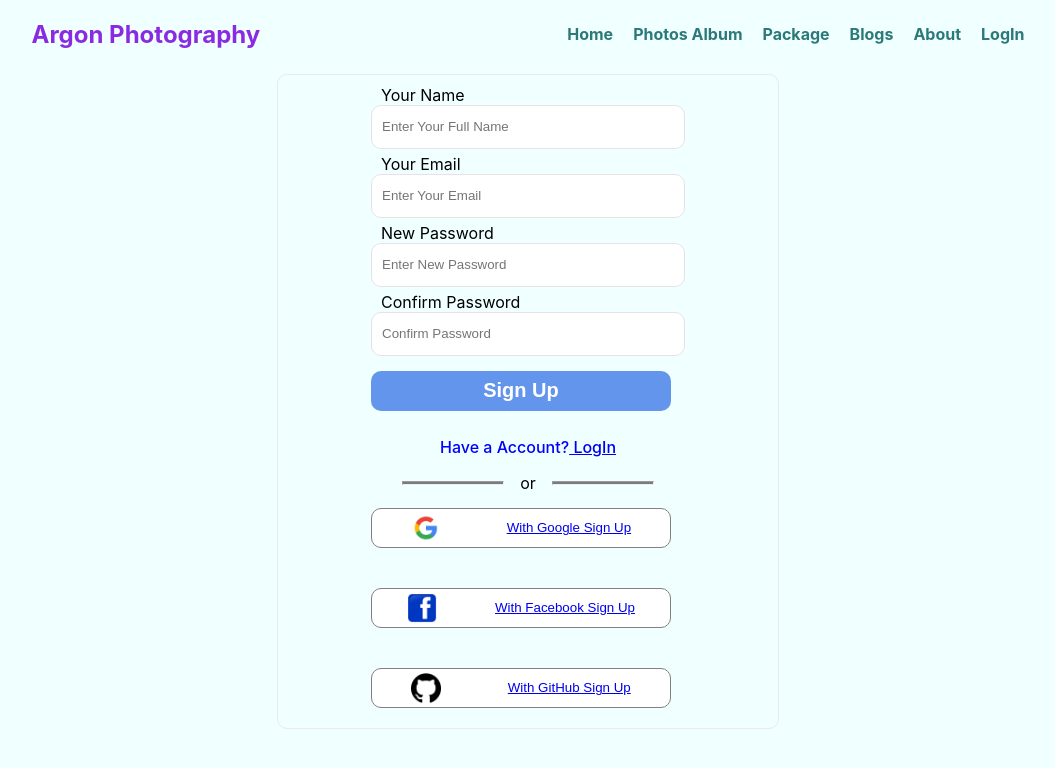
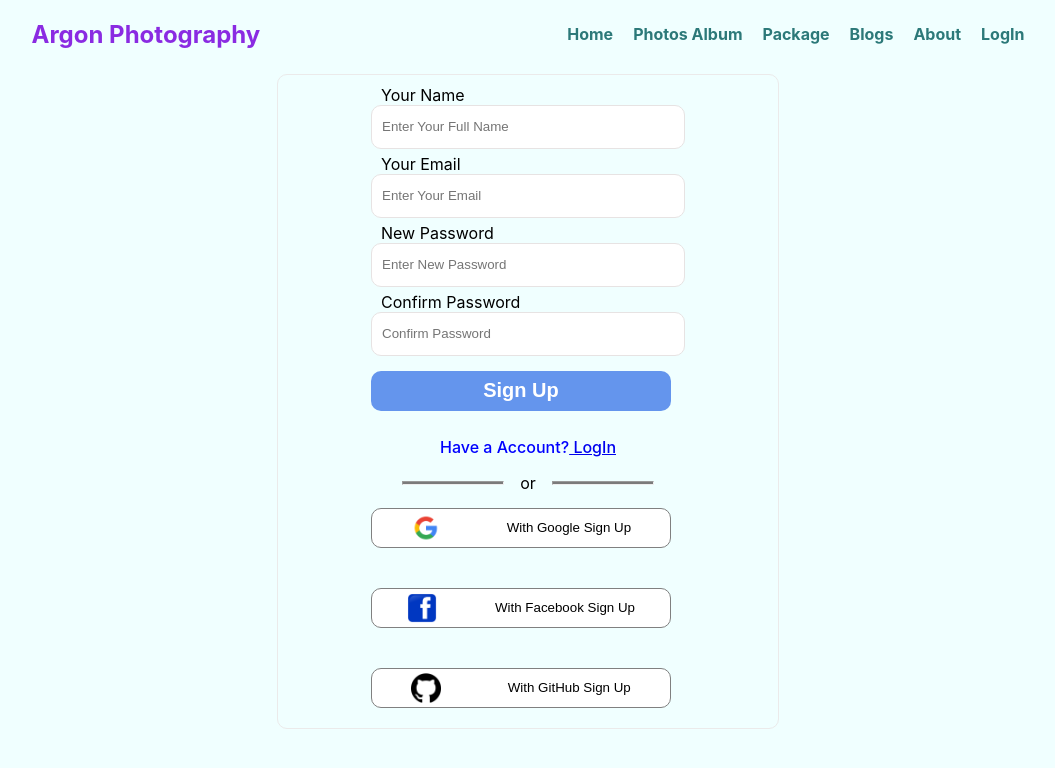
Before and after one commit to Abdur-Rahman-Argon/argon-photography, a React (Create React App) app: page /signup in a window 1280 px wide. Shown: the top 768 px of the page, without its empty margins (112-1167 px from the left). Built offline with nearby package versions, Linux system fonts and the light colour scheme.

Commit message:
google sign in handle

```diff
--- a/src/components/Login/SignUp/SignUp.css
+++ b/src/components/Login/SignUp/SignUp.css
@@ -33,3 +33,8 @@
   border: 1px solid gray;
   margin: 10px 0;
 }
+
+.creat-account span {
+  font-size: 20px;
+  font-weight: 600;
+}
--- a/src/components/Login/SignUp/SignUp.js
+++ b/src/components/Login/SignUp/SignUp.js
@@ -4,8 +4,25 @@ import "./SignUp.css";
 import google from "../../../image/google.png";
 import facebook from "../../../image/facebook.png";
 import github from "../../../image/github.png";
+import {
+  FacebookAuthProvider,
+  GithubAuthProvider,
+  GoogleAuthProvider,
+  signInWithPopup,
+} from "firebase/auth";
+import auth from "./../../../firbase.init";
 
 const SignUp = () => {
+  const googleProvider = new GoogleAuthProvider();
+  const facebookProvider = new FacebookAuthProvider();
+  const githubProvider = new GithubAuthProvider();
+
+  const handleGoogleSignup = () => {
+    signInWithPopup(auth, googleProvider).then((result) => {
+      const user = result.user;
+      console.log(user);
+    });
+  };
   return (
     <div>
       <form className="signup-container" action="">
@@ -62,21 +79,22 @@ const SignUp = () => {
             <span>or</span>
             <hr />
           </div>
-
-          <button className="external-signup">
+          <div>
+            <button onClick={handleGoogleSignup} className="external-signup">
               <img src={google} alt="" />
-            <Link to="/signup">With Google Sign Up</Link>
+              <span>With Google Sign Up</span>
             </button>
             <br />
             <button className="external-signup">
               <img src={facebook} alt="" />
-            <Link to="/signup">With Facebook Sign Up</Link>
+              <span>With Facebook Sign Up</span>
             </button>
             <br />
             <button className="external-signup">
               <img src={github} alt="" />
-            <Link to="/signup">With GitHub Sign Up</Link>
+              <span>With GitHub Sign Up</span>
             </button>
+          </div>
         </div>
       </form>
     </div>
```
Lines whose indentation alone changed are shown as unchanged.
